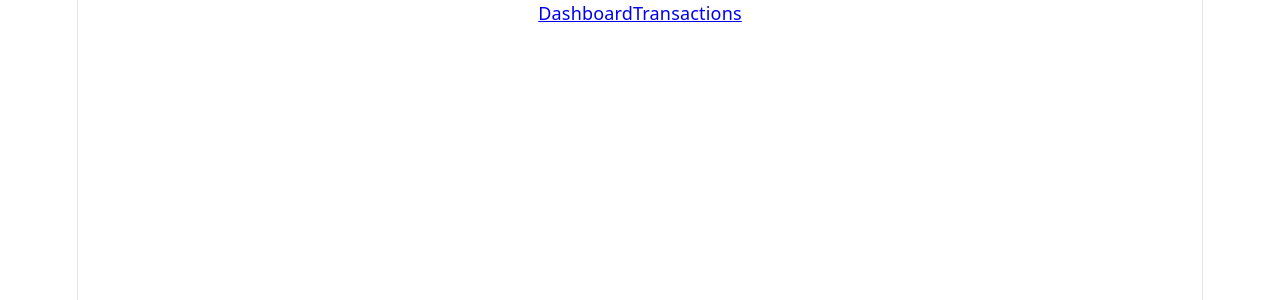
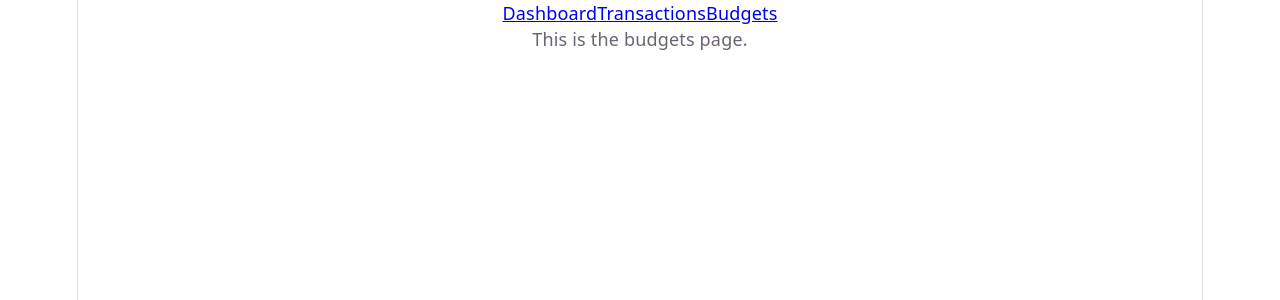
Before and after one commit to gianacevedof/centavo-ai, a React (Vite) app in the folder client/: page /budgets in a window 1280 px wide. Shown: the top 300 px of the page. Built offline with nearby package versions, Linux system fonts and the light colour scheme.

Commit message:
added empty budgets.jsx page

```diff
--- a/client/src/App.jsx
+++ b/client/src/App.jsx
@@ -1,6 +1,7 @@
 import "./App.css";
 import Dashboard from "./pages/Dashboard";
 import Transactions from "./pages/Transactions";
+import Budgets from "./pages/Budgets";
 import { BrowserRouter, Routes, Route, Link } from "react-router-dom";
 
 function App() {
@@ -10,12 +11,14 @@ function App() {
       <nav>
         <Link to="/">Dashboard</Link>
         <Link to="/transactions">Transactions</Link>
+        <Link to="/budgets">Budgets</Link>
       </nav>
 
       {/* routes */}
       <Routes>
         <Route path="/" element={<Dashboard />} />
         <Route path="/transactions" element={<Transactions />} />
+        <Route path="/budgets" element={<Budgets />} />
       </Routes>
     </BrowserRouter>
   );
--- /dev/null
+++ b/client/src/pages/Budgets.jsx
@@ -0,0 +1,7 @@
+import React from "react";
+
+function Budgets() {
+  return <div>This is the budgets page.</div>;
+}
+
+export default Budgets;
```
